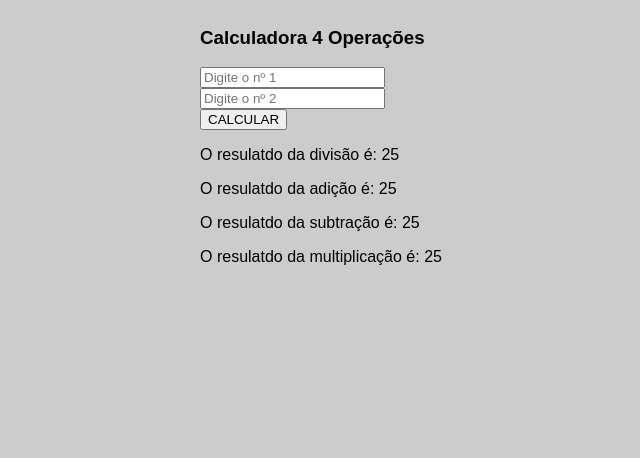
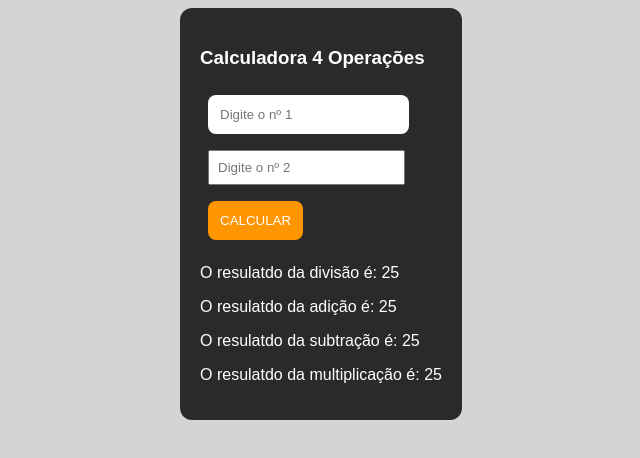
Before and after one commit to luiz-xxx/2dsc_leoncio, a plain HTML site: page index.html in a window 1280 px wide. Shown: the whole page, without its empty margins (327-967 px from the left). Drawn offline with Linux system fonts and the light colour scheme.

Commit message:
iniciado o codigo  javascript

```diff
--- a/calculadora/css/estilo.css
+++ b/calculadora/css/estilo.css
@@ -6,5 +6,29 @@ body {
     width: 100%;
     display: flex;
     justify-content: center;
-    background-color: #ccc;
+    background-color: #d4d4d4;
 }
+.app {
+    background-color: #2a2a2a;
+    padding: 20px;
+    border-radius: 12px;
+    color: rgb(255, 255, 255);
+}
+input {
+    padding: 8px;
+    margin: 8px;
+    outline: none;
+}
+#btn-calcular {
+    background-color: #ff9500;
+    color: #ffffff;
+    padding: 12px;
+    border: none;
+    cursor: pointer;
+    border-radius: 8px;
+}
+#numero1 {
+    padding: 12px;
+    border: none;
+    border-radius: 8px;
+}
--- /dev/null
+++ b/calculadora/js/script.js
@@ -0,0 +1,14 @@
+//FAZ REFERENCIA AOS ELEMENTOS DOM
+const numero1 = document.querySelector("#numero1")
+const numero2 = document.querySelector("#numero2")
+const btnCalcular = document.querySelector("#btn-calcular")
+const resultado = document.querySelector(".resultado")
+const divisao = document.querySelector(".divisao")
+const adiao = document.querySelector(".adicao")
+const subtracao = document.querySelector(".subtracao")
+const multiplicacao = document.querySelector(".multiplicacao")
+
+//CRIA A FUNÇÃO CALCULAR
+
+
+//ADICIONA ESCUTAR DE EVENTOS
--- a/index.html
+++ b/index.html
@@ -12,7 +12,7 @@
         <form class="formulario">
             <input type="number" id="numero1" placeholder="Digite o nº 1"><br>
             <input type="number" id="numero2" placeholder="Digite o nº 2"><br>
-            <input type="submit" value="CALCULAR">
+            <input type="submit" id="btn-calcular" value="CALCULAR">
 
         </form>
         <!-- INICIO DA EXIBIÇÃO -->
@@ -23,5 +23,6 @@
             <p class="multiplicacao">O resulatdo da multiplicação é: 25</p>
         </div>
     </div>
+    <script src="./calculadora/js/script.js"></script>
 </body>
 </html>
```
